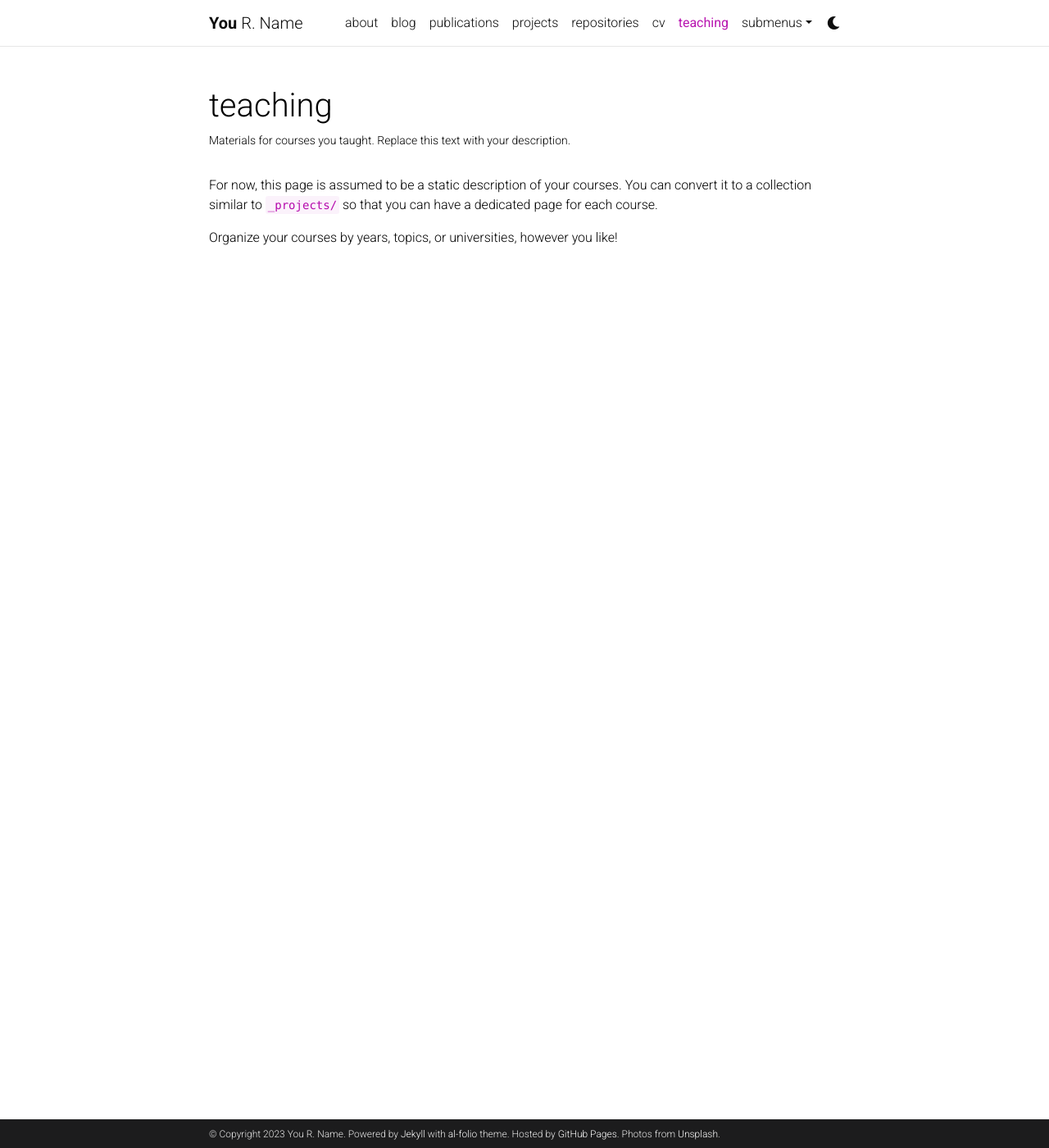
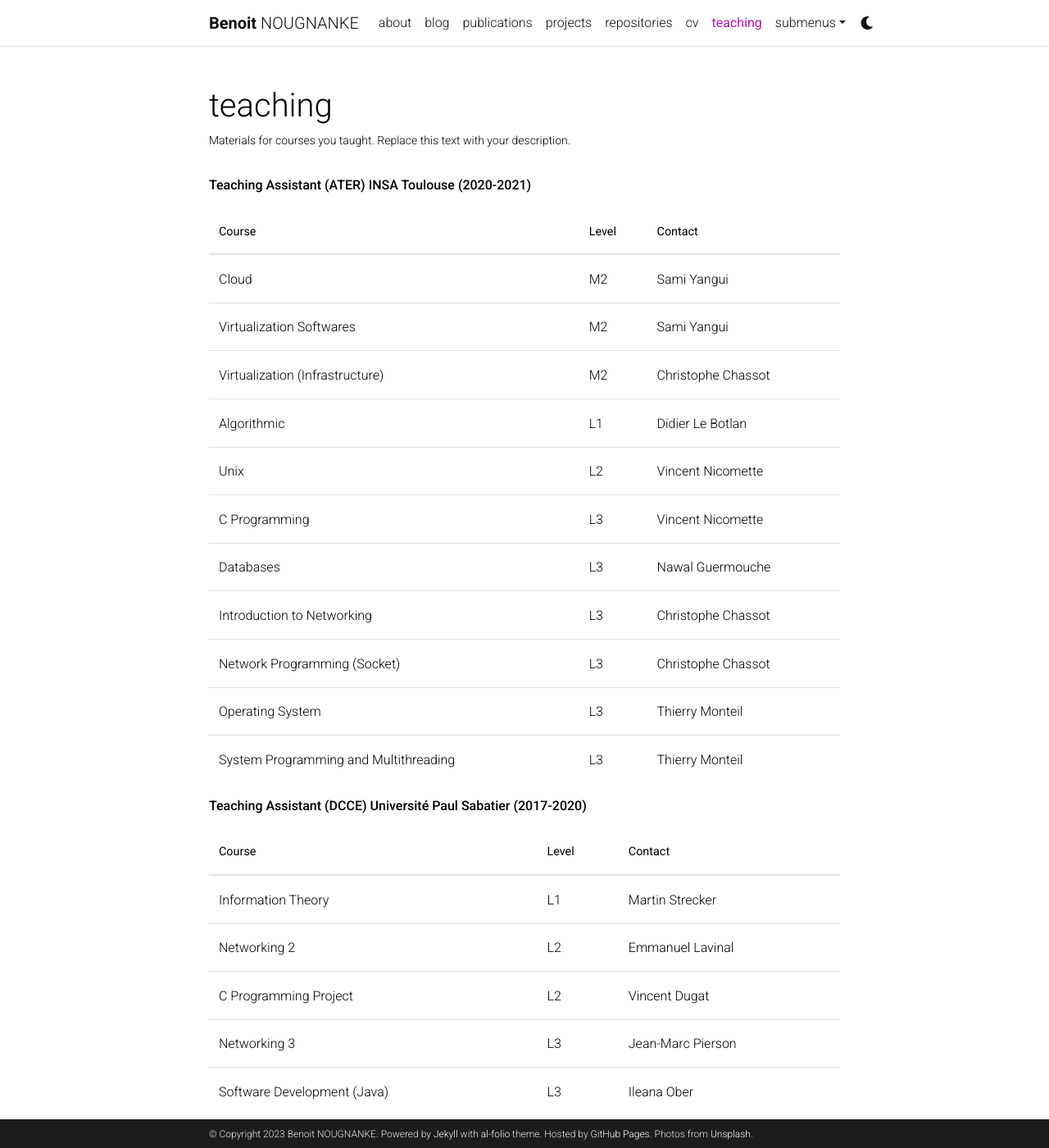
Before and after one commit to nougnanke/nougnanke.github.io, a Jekyll site: the page built from _pages/teaching.md, in a window 1280 px wide and 1400 px high. Shown: the whole window at 82% size. Built offline with Jekyll 4.4.1, drawn with Linux system fonts in a browser that asks for light colours; comment, search, counter and statistics services are not loaded; a style sheet for code colours, icons or effects is not loaded.

Commit message:
initial commit

```diff
--- a/_config.yml
+++ b/_config.yml
@@ -3,12 +3,12 @@
 # -----------------------------------------------------------------------------
 
 title: blank # the website title (if blank, full name will be used instead)
-first_name: You
-middle_name: R.
-last_name: Name
-email: you@example.com
+first_name: Benoit
+#middle_name: R.
+last_name: NOUGNANKE
+email: benoitnougnanke@gmail.com
 description: > # the ">" symbol means to ignore newlines until "footer_text:"
-  A simple, whitespace theme for academics. Based on [*folio](https://github.com/bogoli/-folio) design.
+  Benoit NOUGNANKE's personnal academic website. Postdoctoral Researcher in Computer science
 footer_text: >
   Powered by <a href="https://jekyllrb.com/" target="_blank">Jekyll</a> with <a href="https://github.com/alshedivat/al-folio">al-folio</a> theme.
   Hosted by <a href="https://pages.github.com/" target="_blank">GitHub Pages</a>.
@@ -18,8 +18,8 @@ keywords: jekyll, jekyll-theme, academic-website, portfolio-website  # add your
 lang: en # the language of your site (for example: en, fr, cn, ru, etc.)
 icon: ⚛️  # the emoji used as the favicon (alternatively, provide image name in /assets/img/)
 
-url: https://alshedivat.github.io # the base hostname & protocol for your site
-baseurl: /al-folio # the subpath of your site, e.g. /blog/
+url: https://nougnanke.github.io # the base hostname & protocol for your site
+baseurl:  # the subpath of your site, e.g. /blog/
 last_updated: false # set to true if you want to display last updated in the footer
 impressum_path:  # set to path to include impressum link in the footer, use the same path as permalink in a page, helps to conform with EU GDPR
 
@@ -67,13 +67,13 @@ og_image: # The site-wide (default for all links) Open Graph preview image
 # Social integration
 # -----------------------------------------------------------------------------
 
-github_username: # your GitHub user name
+github_username: nougnanke # your GitHub user name
 gitlab_username: # your GitLab user name
-twitter_username: # your Twitter handle
+twitter_username: NougnankeB # your Twitter handle
 mastodon_username: # your mastodon instance+username in the format instance.tld/@username
-linkedin_username: # your LinkedIn user name
+linkedin_username: benoit-kokouvi-nougnanke-15350bb1 # your LinkedIn user name
 telegram_username: # your Telegram user name
-scholar_userid: # your Google Scholar ID
+scholar_userid: XmhpjOAAAAAJ&hl=fr # your Google Scholar ID
 semanticscholar_id: # your Semantic Scholar ID
 whatsapp_number: # your WhatsApp number (full phone number in international format. Omit any zeroes, brackets, or dashes when adding the phone number in international format.)
 orcid_id: # your ORCID ID
--- a/_pages/teaching.md
+++ b/_pages/teaching.md
@@ -7,6 +7,114 @@ nav: true
 nav_order: 5
 ---
 
-For now, this page is assumed to be a static description of your courses. You can convert it to a collection similar to `_projects/` so that you can have a dedicated page for each course.
+**Teaching Assistant (ATER) INSA Toulouse (2020-2021)**
 
-Organize your courses by years, topics, or universities, however you like!
+<table class="table">
+  <thead>
+    <tr>
+      <th scope="col">Course</th>
+      <th scope="col">Level</th>
+      <th scope="col">Contact</th>
+    </tr>
+  </thead>
+  <tbody>
+    <tr>
+      <td>Cloud</td>
+      <td>M2</td>
+      <td>Sami Yangui</td>
+    </tr>
+    <tr>
+      <td>Virtualization Softwares</td>
+      <td>M2</td>
+      <td>Sami Yangui</td>
+    </tr>
+    <tr>
+      <td>Virtualization (Infrastructure)</td>
+      <td>M2</td>
+      <td>Christophe Chassot</td>
+    </tr>
+    <tr>
+      <td>Algorithmic</td>
+      <td>L1</td>
+      <td>Didier Le Botlan</td>
+    </tr>
+    <tr>
+      <td>Unix</td>
+      <td>L2</td>
+      <td>Vincent Nicomette</td>
+    </tr>
+    <tr>
+      <td>C Programming</td>
+      <td>L3</td>
+      <td>Vincent Nicomette</td>
+    </tr>
+      <tr>
+      <td>Databases</td>
+      <td>L3</td>
+      <td>Nawal Guermouche</td>
+    </tr>
+    <tr>
+      <td>Introduction to Networking</td>
+      <td>L3</td>
+      <td>Christophe Chassot</td>
+    </tr>
+    <tr>
+      <td>Network Programming (Socket)</td>
+      <td>L3</td>
+      <td>Christophe Chassot</td>
+    </tr>
+    <tr>
+      <td>Operating System</td>
+      <td>L3</td>
+      <td>Thierry Monteil</td>
+    </tr>
+    <tr>
+      <td>System Programming and Multithreading</td>
+      <td>L3</td>
+      <td>Thierry Monteil</td>
+    </tr>
+  </tbody>
+</table>
+
+
+
+
+**Teaching Assistant (DCCE) Université Paul Sabatier (2017-2020)**
+
+
+<table class="table">
+  <thead>
+    <tr>
+      <th scope="col">Course</th>
+      <th scope="col">Level</th>
+      <th scope="col">Contact</th>
+    </tr>
+  </thead>
+  <tbody>
+    <tr>
+      <td>Information Theory</td>
+      <td>L1</td>
+      <td>Martin Strecker</td>
+    </tr>
+    <tr>
+      <td>Networking 2</td>
+      <td>L2</td>
+      <td>Emmanuel Lavinal</td>
+    </tr>
+    <tr>
+      <td>C Programming Project</td>
+      <td>L2</td>
+      <td>Vincent Dugat</td>
+    </tr>
+    <tr>
+      <td>Networking 3</td>
+      <td>L3</td>
+      <td>Jean-Marc Pierson</td>
+    </tr>
+    <tr>
+      <td>Software Development (Java)</td>
+      <td>L3</td>
+      <td>Ileana Ober</td>
+    </tr>
+  </tbody>
+</table>
--- a/docker-compose.yml
+++ b/docker-compose.yml
@@ -3,7 +3,7 @@ version: "3"
 services:
   jekyll:
     image: amirpourmand/al-folio
-    container_name: al-folio-website
+    container_name: nougnanke-website
     command: bash -c "
       rm -f Gemfile.lock
       && bundler exec jekyll serve --watch --port=8080 --host=0.0.0.0 --livereload --verbose --trace"
```
Also changed, not shown: _bibliography/papers.bib (+28 -74 lines), _pages/about.md (+4 -4 lines), _pages/publications.md (+1 -1 lines), 1 other file.
